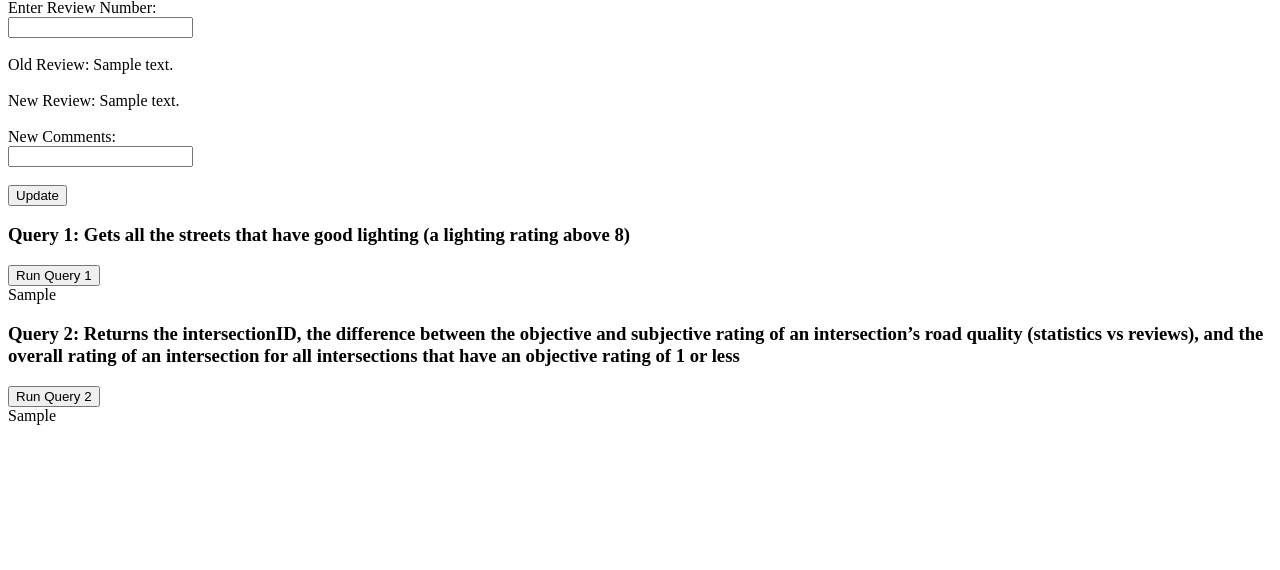
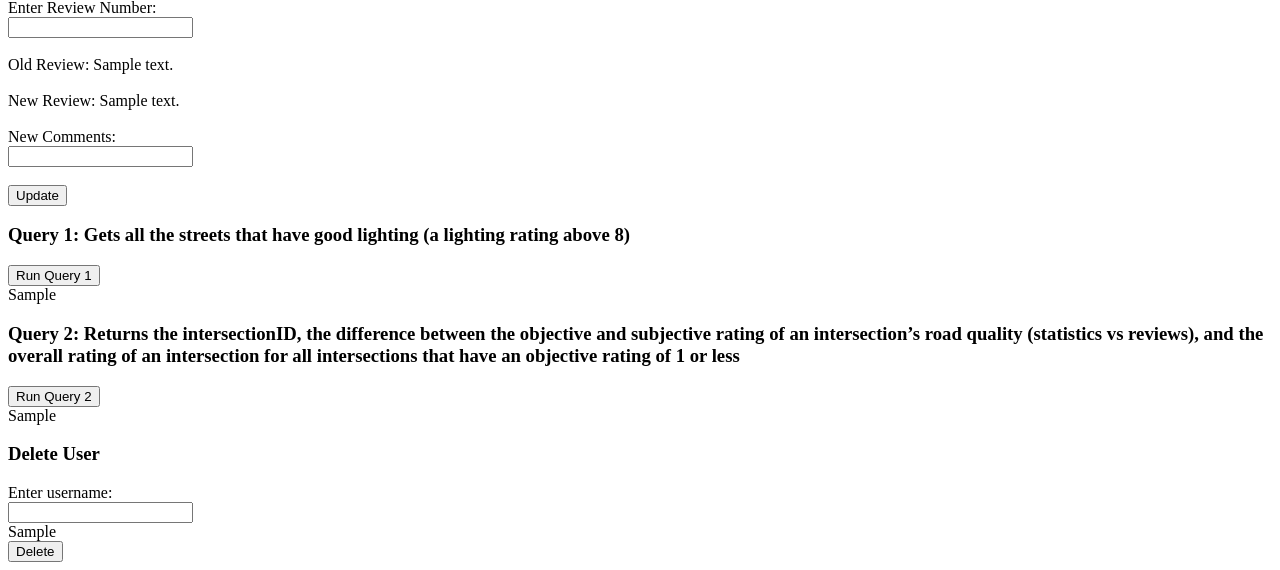
Before and after one commit to SmitPurohit/IlliniIntersections, a Flask app: template templates/index.html in a window 1280 px wide. Shown: the part 299-869 px from the top of the page. Before the commit the page ends 724 px from the top, so only its background shows below. Run offline with Flask 2, Linux system fonts and the light colour scheme; the template is opened without the code that fills it: most values are stand-ins (such as "Sample title", 1, 10 or a date in 2020).

Commit message:
Add User delete button

```diff
--- a/server.py
+++ b/server.py
@@ -35,9 +35,13 @@ def home():
                                     reviewUpdateOld = oldReview)
 
         # Delete Reviews
-        if "delete_submit" in request.form:
+        if "deleteReview_submit" in request.form:
             delete_number = request.form.get("reviewNum")
             delete_review(delete_number)
+            return render_template('index.html')
+
+        # Delete User
+        if "deleteUser_submit" in request.form:
             return render_template('index.html')
 
         # advanced queries
--- a/templates/index.html
+++ b/templates/index.html
@@ -172,7 +172,7 @@
             <input type="text" id="reviewNum" name="reviewNum"><br>
             {{reviewDelete}}
             <br>
-            <input type="submit" name="delete_submit" value="Delete">
+            <input type="submit" name="deleteReview_submit" value="Delete">
         </form>
     </div>
     <div id="updateReview">
@@ -215,6 +215,18 @@
             {{resultQuery2}}
 
     </div>
+    <div id="deleteUser">
+        <h3>
+            Delete User
+        </h3>
+        <form id="deleteUserForm" method="post">
+            <label for="username">Enter username:</label><br>
+            <input type="text" id="username" name="username"><br>
+            {{userDelete}}
+            <br>
+            <input type="submit" name="deleteUser_submit" value="Delete">
+        </form>
+    </div>
 </body>
 
 </html>
```
